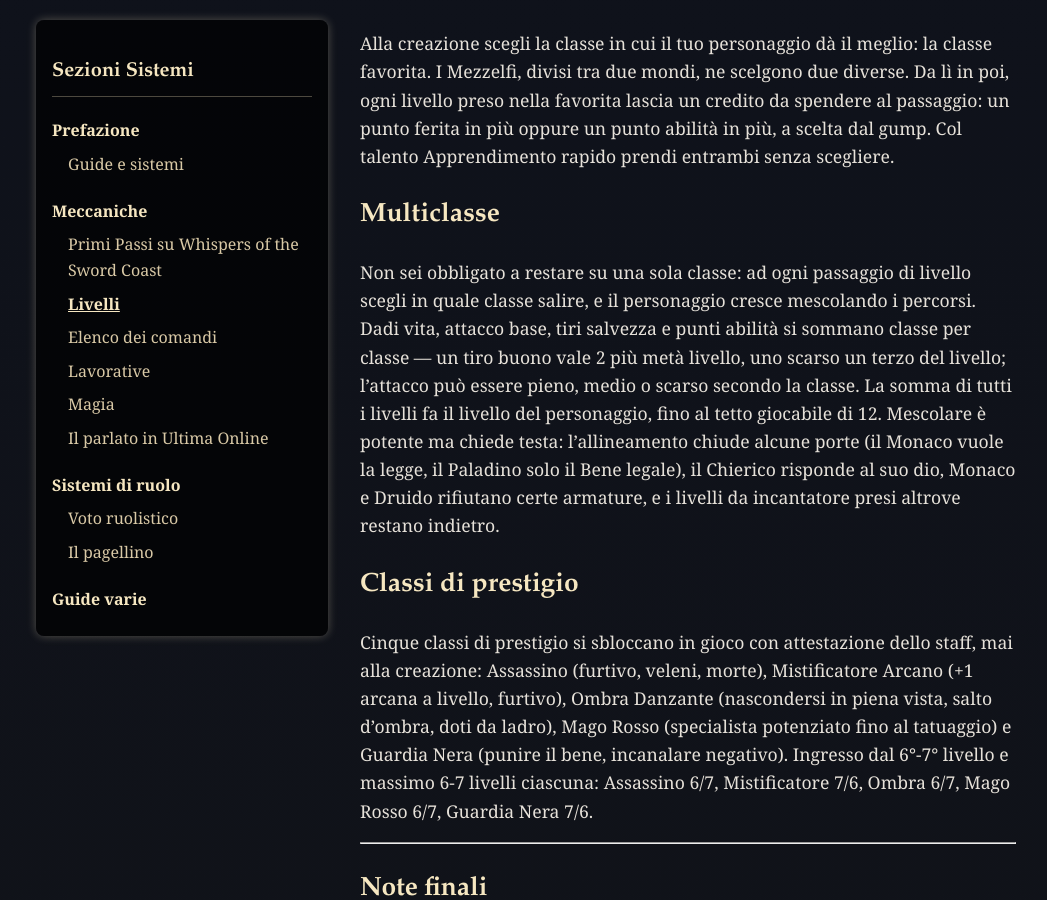
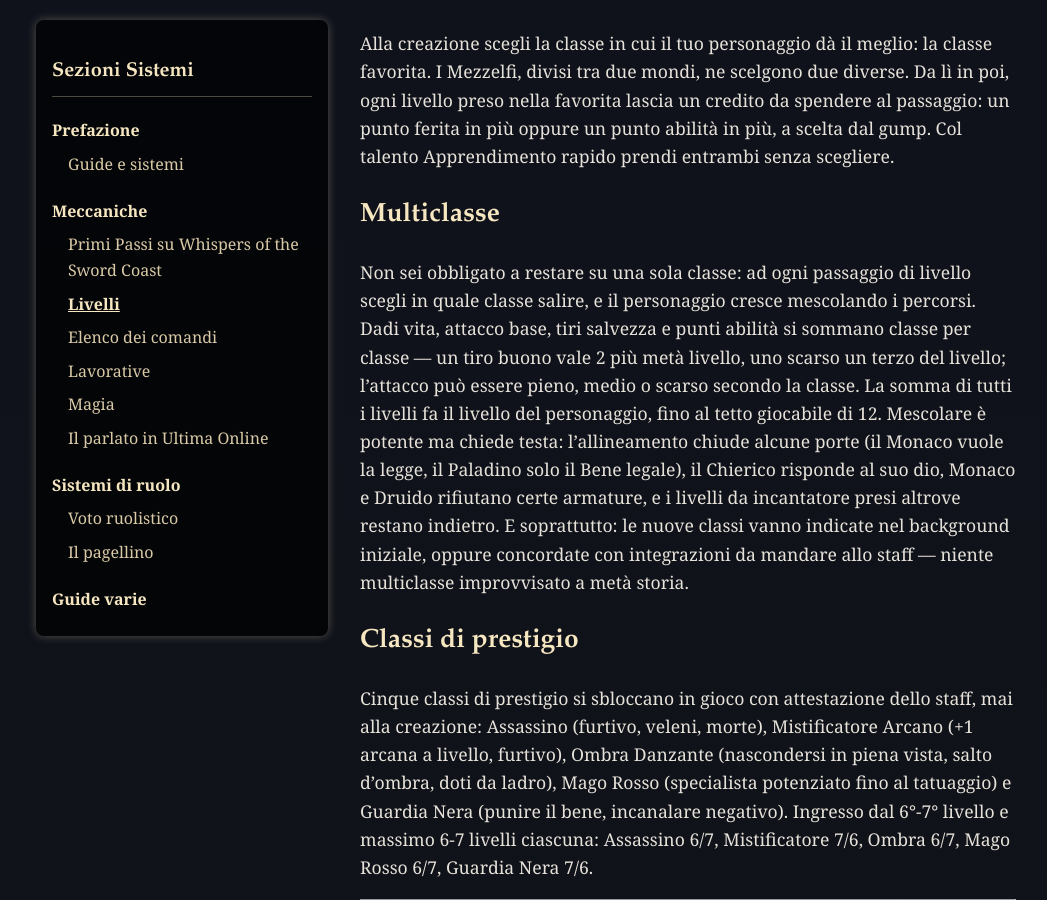
Before and after one commit to whispersoftheswordcoast/whispersoftheswordcoast.github.io, a Jekyll site: the page built from sistemi/livelli.md, in a window 1280 px wide and 900 px high, scrolled down 2717 px. Shown: the whole window, without its empty margins (114-1161 px from the left). Built offline with Jekyll 4.4.1, drawn with Linux system fonts in a browser that asks for light colours; our own code applies the rules of GitHub Pages for plain Markdown files.

Commit message:
Multiclasse: background o integrazioni staff

```diff
--- a/sistemi/livelli.md
+++ b/sistemi/livelli.md
@@ -129,7 +129,7 @@
 
 ## Multiclasse
 
-Non sei obbligato a restare su una sola classe: ad ogni passaggio di livello scegli in quale classe salire, e il personaggio cresce mescolando i percorsi. Dadi vita, attacco base, tiri salvezza e punti abilità si sommano classe per classe — un tiro buono vale 2 più metà livello, uno scarso un terzo del livello; l'attacco può essere pieno, medio o scarso secondo la classe. La somma di tutti i livelli fa il livello del personaggio, fino al tetto giocabile di 12. Mescolare è potente ma chiede testa: l'allineamento chiude alcune porte (il Monaco vuole la legge, il Paladino solo il Bene legale), il Chierico risponde al suo dio, Monaco e Druido rifiutano certe armature, e i livelli da incantatore presi altrove restano indietro.
+Non sei obbligato a restare su una sola classe: ad ogni passaggio di livello scegli in quale classe salire, e il personaggio cresce mescolando i percorsi. Dadi vita, attacco base, tiri salvezza e punti abilità si sommano classe per classe — un tiro buono vale 2 più metà livello, uno scarso un terzo del livello; l'attacco può essere pieno, medio o scarso secondo la classe. La somma di tutti i livelli fa il livello del personaggio, fino al tetto giocabile di 12. Mescolare è potente ma chiede testa: l'allineamento chiude alcune porte (il Monaco vuole la legge, il Paladino solo il Bene legale), il Chierico risponde al suo dio, Monaco e Druido rifiutano certe armature, e i livelli da incantatore presi altrove restano indietro. E soprattutto: le nuove classi vanno indicate nel background iniziale, oppure concordate con integrazioni da mandare allo staff — niente multiclasse improvvisato a metà storia.
 
 ## Classi di prestigio
 
```
